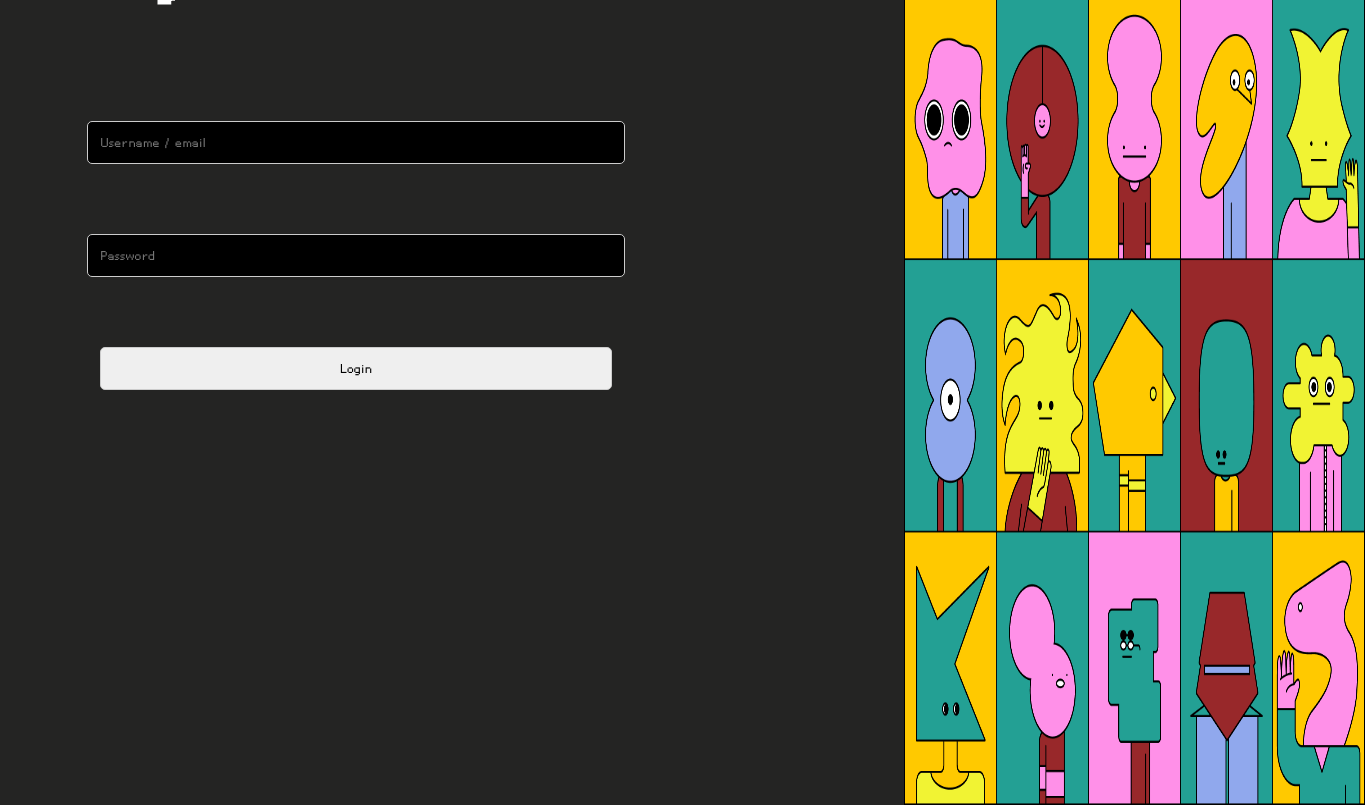
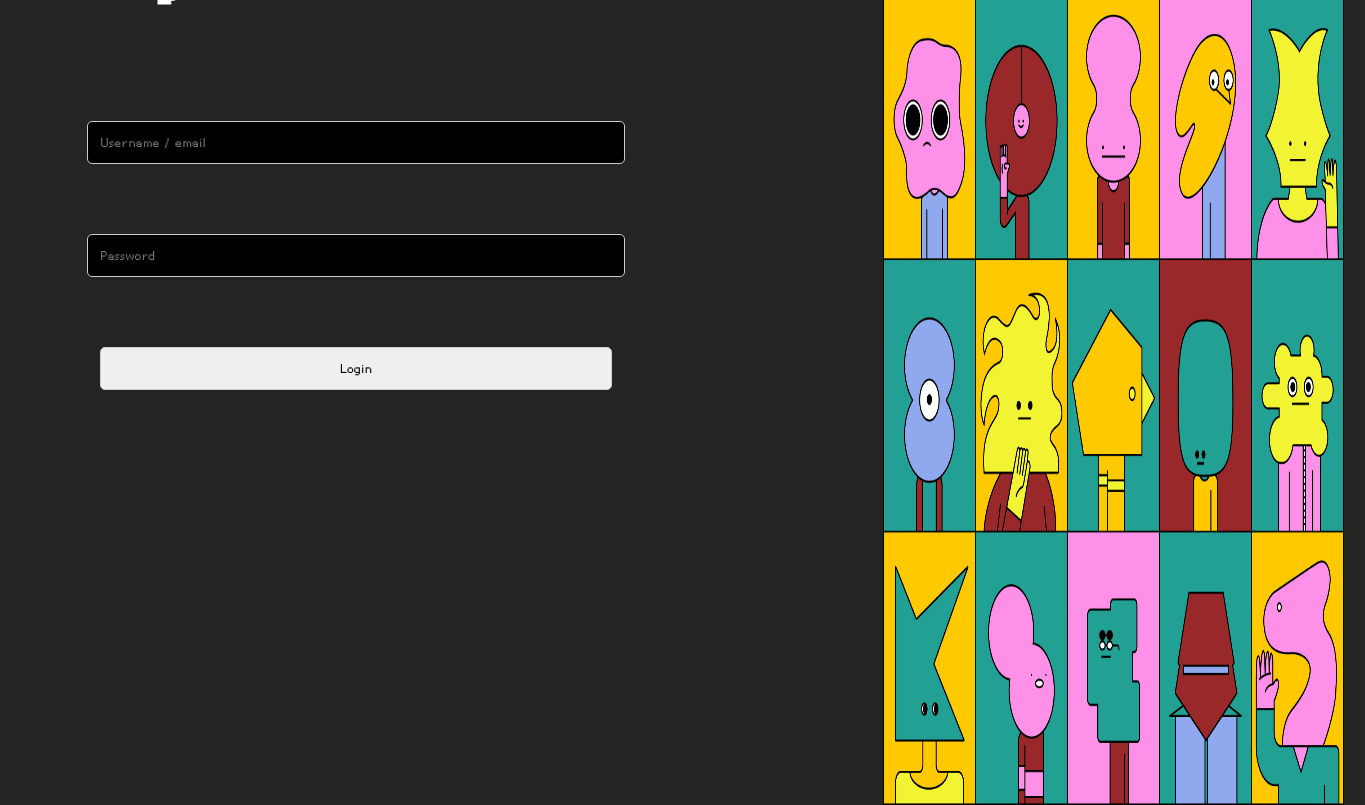
Before and after one commit to Zenumium/GraphQL, a plain HTML site: page index.html in a window 1280 px wide. Shown: the whole page, 1365 px wide, since content can reach past the window. Drawn offline with Linux system fonts and the light colour scheme.

```diff
--- a/css/image.css
+++ b/css/image.css
@@ -1,7 +1,7 @@
 .imgLogin {
   position: absolute;
   top: 4%;
-  right: -147%;
+  right: -143%;
   transform: translateY(-50%);
   width: 90%;
   height: 472%;
```
